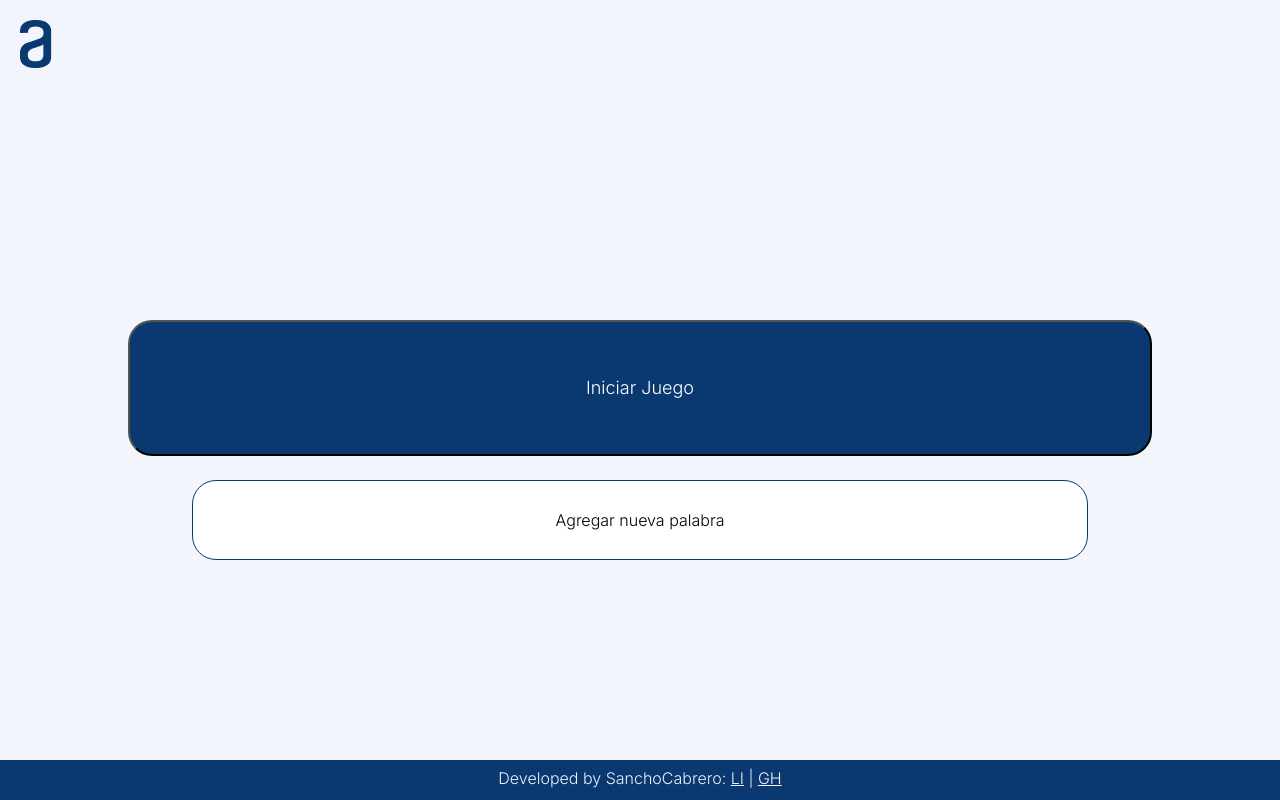
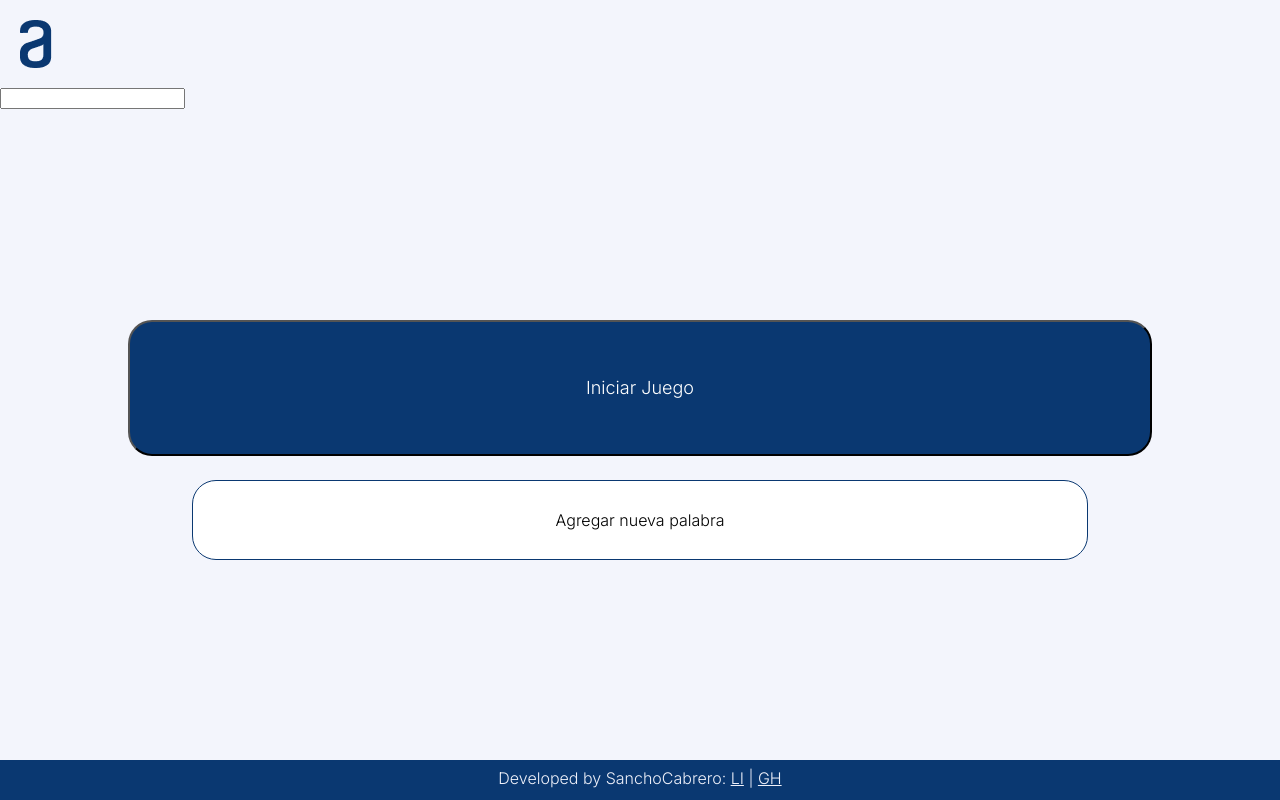
Before and after one commit to SanchoCabrero/Juego-del-Ahorcado, a plain HTML site: page index.html in a window 1280 px wide. Drawn offline with Linux system fonts and the light colour scheme.

Commit message:
nueva prueba teclado android

```diff
--- a/index.html
+++ b/index.html
@@ -23,6 +23,7 @@
         </header>
         <main>
             <p id="timer"></p>
+            <input type="text" id="teclado">
             <section id="dibujo"></section>
             <section id="adivinar-palabra"></section>
             <section id="letras-erradas"></section>
```
